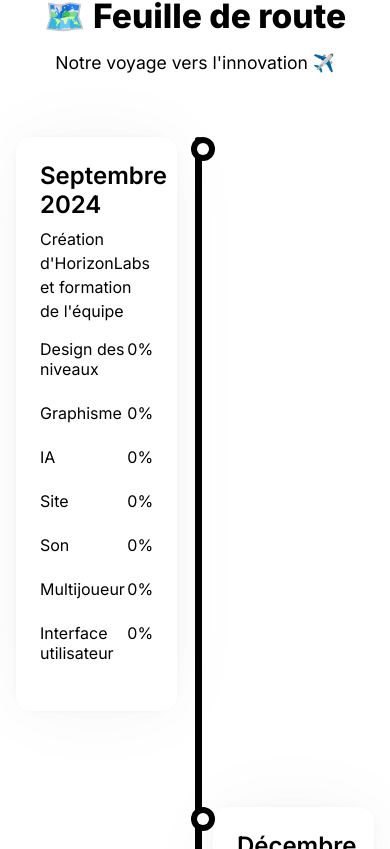
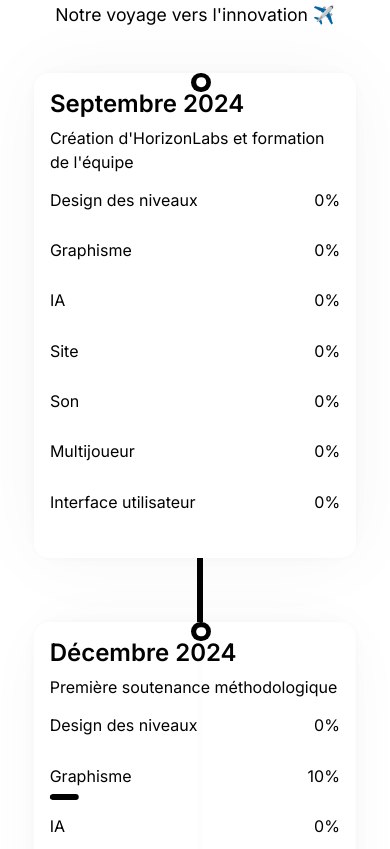
Before and after one commit to Antoineview/HorizonWeb, a Next.js app: page / in a window 390 px wide. Shown: the part 5835-6684 px from the top of the page. Built offline with nearby package versions, Linux system fonts and the light colour scheme.

Commit message:
Optimisation de la timeline pour mobile

```diff
--- a/src/app/Styles/timeline.css
+++ b/src/app/Styles/timeline.css
@@ -1,7 +1,7 @@
 @import url("https://fonts.googleapis.com/css2?family=Inter:wght@400;600;800&display=swap");
 
 :root {
-    --electricblue: #7df9ff;
+    --electricblue: #000000;
 }
 
 body {
@@ -142,3 +142,97 @@
     border-radius: 50%;
     transform: translate(-50%, -50%);
 }
+
+
+
+@media screen and (max-width: 768px) {
+    /* Ajustement de la frise chronologique */
+    .timeline-container {
+        padding: 2rem 1rem;
+    }
+
+    .timeline-header {
+        padding: 2rem 0;
+    }
+
+    .timeline {
+        position: relative;
+        max-width: 100%;
+        margin: 0 auto;
+    }
+
+    .timeline-line {
+        position: absolute;
+        left: 50.6%;
+        top: -32;
+        bottom: 0;
+        width: 6px; /* Réduit la largeur de la frise */
+        border-radius: 15px;
+        background: black;
+        transform: translateX(-50%);
+    }
+
+    .timeline-item {
+        margin-bottom: 4rem; /* Ajuste l'espacement entre les éléments */
+        position: relative;
+    }
+
+    .timeline-item-content {
+        width: 90%; /* Réduit la largeur pour plus d'espace sur mobile */
+        padding: 1rem;
+        margin: 1rem auto;
+    }
+
+    /* Ajustement des points sur la frise */
+    .timeline-dot {
+        position: absolute;
+        left: 49%;
+        top: -40;
+        width: 1.2rem; /* Réduit la taille du point */
+        height: 1.2rem;
+        background: black;
+        border-radius: 50%;
+        transform: translate(-50%, 0);
+    }
+
+    .timeline-dot::after {
+        content: "";
+        position: absolute;
+        left: 50%;
+        top: 50%;
+        width: 0.6rem; /* Ajuste la taille du point blanc à l'intérieur */
+        height: 0.6rem;
+        background: white;
+        border-radius: 50%;
+        transform: translate(-50%, -50%);
+    }
+
+    /* Ajustement des progress bar */
+    .timeline-progress-bar {
+        height: 0.4rem; /* Réduit la hauteur de la barre */
+        border-radius: 15px;
+        background-color: white;
+        overflow: hidden;
+    }
+
+    .timeline-progress-value {
+        height: 100%;
+        border-radius: 15px;
+        background: black;
+    }
+
+    .timeline-item-description {
+        font-size: 1rem;
+        line-height: 1.5;
+    }
+
+    .timeline-categories {
+        display: flex;
+        justify-content: space-between; /* Alignement à gauche et droite */
+        width: 100%;
+    }
+
+    .timeline-progress {
+        margin-bottom: 1rem; /* Espacement entre les barres de progression */
+    }
+}
```
